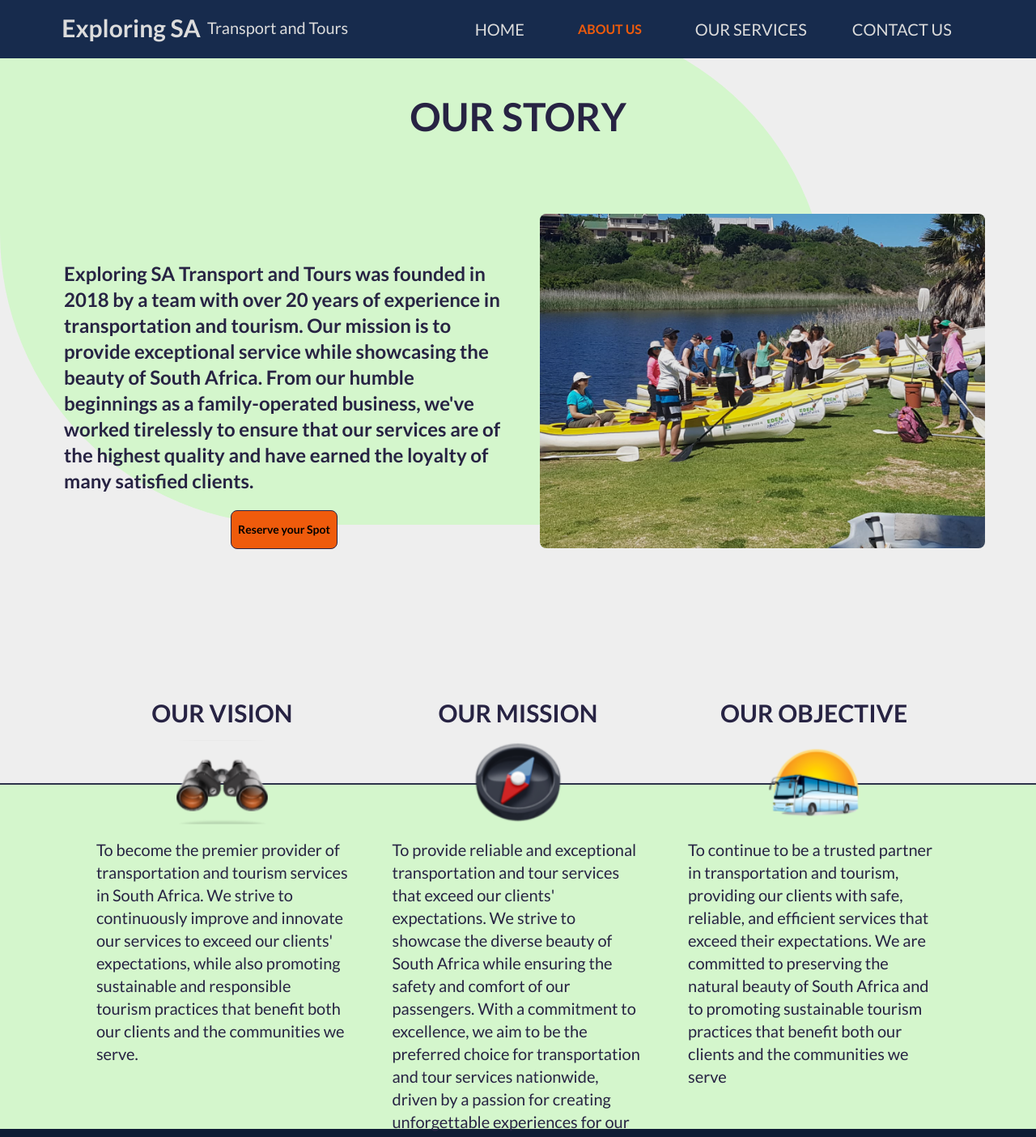
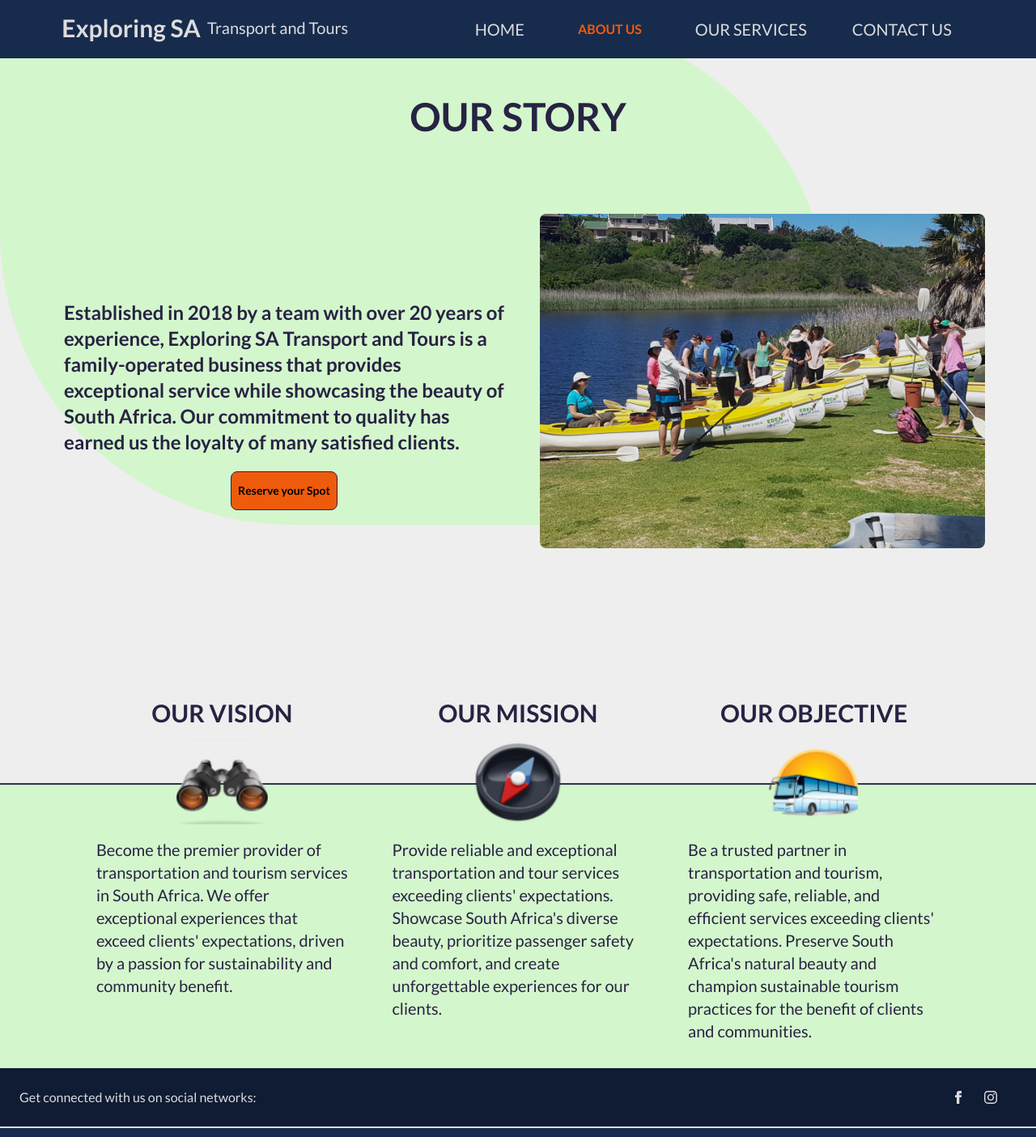
Before and after one commit to Riyaazct/exploringsa, a React (Create React App) app: page /about in a window 1280 px wide. Shown: the top 1404 px of the page at 81% size. Built offline with nearby package versions, Linux system fonts and the light colour scheme; what tailwindcss-animated would draw is missing.

Commit message:
updates to pages for seo

```diff
--- a/src/routes/AboutUs.js
+++ b/src/routes/AboutUs.js
@@ -43,14 +43,12 @@ const AboutUs = () => (
           xl:text-2xl
           animate-fade-right animate-once animate-duration-[1000ms] animate-ease-linear"
             >
-              Exploring SA Transport and Tours was founded in 2018 by
-              a team with over 20 years of experience in
-              transportation and tourism. Our mission is to provide
-              exceptional service while showcasing the beauty of South
-              Africa. From our humble beginnings as a family-operated
-              business, we've worked tirelessly to ensure that our
-              services are of the highest quality and have earned the
-              loyalty of many satisfied clients.
+              Established in 2018 by a team with over 20 years of
+              experience, Exploring SA Transport and Tours is a
+              family-operated business that provides exceptional
+              service while showcasing the beauty of South Africa. Our
+              commitment to quality has earned us the loyalty of many
+              satisfied clients.
             </p>
             {/* BUTTON */}
             <Link to="/contact">
--- a/src/routes/OurServices.js
+++ b/src/routes/OurServices.js
@@ -39,26 +39,23 @@ const OurServices = () => (
            md:left-11
            lg:left-[5%] lg:max-w-[90%]
            xl:max-w-[80%] xl:left-[9.5%]
-           2xl:bottom-[12%]
+           2xl:bottom-[5%]
            "
       >
-        <h1 className="mb-10 text-2xl font-extrabold text-blueText sm:text-3xl md:mb-12 lg:text-4xl lg:mb-20 xl:-ml-24 2xl:-ml-20 2xl:mb-24">
+        <h1 className="mb-10 text-2xl font-extrabold text-blueText sm:text-3xl md:mb-12 lg:text-4xl lg:mb-20 xl:-ml-24 2xl:-ml-20 2xl:mb-20">
           OUR SERVICES
         </h1>
-        <div className="bg-[#FFFFFF] w-full h-full px-3 py-1 rounded-2xl sm:p-5 xl:p-6">
+        <div className="bg-[#FFFFFF] w-[75%] h-full px-3 py-1 rounded-2xl sm:p-5 xl:p-6 mx-auto">
           <p className="sm:text-lg md:text-xl lg:text-2xl xl:font-semibold ">
-            At Exploring SA Transport and Tours, we offer a range of
-            transportation and tourism services to meet your needs.
-            With over 20 years of experience in the industry, we take
-            pride in providing high-quality and reliable services to
-            our clients. Our fleet ranges from 4-seater sedans to
-            22-seater buses, all of which are well-maintained,
-            roadworthy, and fully licensed. Whether you're looking for
-            charter services or tourist services, we've got you
-            covered. Our team of professional drivers and registered
-            tour guides are committed to ensuring that you have a safe
-            and enjoyable experience with us. We look forward to
-            serving you and creating a long-lasting relationship.
+            Exploring SA Transport and Tours is a trusted provider of
+            transportation and tourism services in South Africa. With
+            over 20 years of experience, we offer a wide range of
+            services, including charter services, tourist services,
+            and more. Our fleet of well-maintained vehicles is perfect
+            for any occasion, and our team of professional drivers and
+            registered tour guides are committed to ensuring your
+            safety and enjoyment. We look forward to serving you and
+            creating a long-lasting relationship.
           </p>
         </div>
       </div>
--- a/src/routes/Vision.js
+++ b/src/routes/Vision.js
@@ -3,10 +3,7 @@ import React from "react";
 const Vision = () => {
   return (
     <section>
-      {/* cards container */}
-      <div className="relative ml-5 md:ml-0 flex flex-col md:h-full md:text-center md:flex-row md:justify-center md:gap-2 lg:gap-5">
-        {/*  */}
-
+      <div className="relative flex flex-col ml-5 md:ml-0 md:h-full md:text-center md:flex-row md:justify-center md:gap-2 lg:gap-5">
         {/* card #1 */}
         <div className="mb-16 max-w-[75%] md:mb-8 md:max-h-[500px] xl:max-w-[27%]">
           <h2 className="text-2xl xl:text-3xl text-blueText font-semibold animate-jump-in animate-once animate-duration-[1000ms] animate-ease-in">
@@ -15,77 +12,54 @@ const Vision = () => {
           <img
             className="md:mx-auto h-[75px] md:h-[85px] lg:h-[95px] my-4 xl:h-[105px] 2xl:h-[115px]"
             src="images/icons/vision.svg"
-            alt="binoculars icon"
+            alt="Binoculars Icon - Exploring SA Transport and Tours Vision"
           />
           <p className="md:max-w-[90%] text-left mx-auto text-blueText lg:text-lg xl:text-xl 2xl:ml-7 animate-fade-right animate-once animate-duration-[1000ms] animate-ease-linear">
-            To become the premier provider of transportation and
-            tourism services in South Africa. We strive to
-            continuously improve and innovate our services to exceed
-            our clients' expectations, while also promoting
-            sustainable and responsible tourism practices that benefit
-            both our clients and the communities we serve.
+            Become the premier provider of transportation and tourism
+            services in South Africa. We offer exceptional experiences
+            that exceed clients' expectations, driven by a passion for
+            sustainability and community benefit.
           </p>
         </div>
-        {/*  */}
 
         {/* card #2 */}
         <div className="mb-16 max-w-[75%] md:mb-8 md:max-h-[500px] xl:max-w-[27%]">
-          <h2
-            className="text-2xl xl:text-3xl text-blueText font-semibold
-                         animate-jump-in animate-once animate-duration-[1000ms] animate-ease-in"
-          >
+          <h2 className="text-2xl xl:text-3xl text-blueText font-semibold animate-jump-in animate-once animate-duration-[1000ms] animate-ease-in">
             OUR MISSION
           </h2>
           <img
             className="md:mx-auto h-[75px] md:h-[85px] lg:h-[95px] my-4 xl:h-[105px] 2xl:h-[110px] 2xl:mt-5"
             src="images/icons/mission.svg"
-            alt="compass icon"
+            alt="Compass Icon - Exploring SA Transport and Tours Mission"
           />
-          <p
-            className="md:max-w-[90%] text-left mx-auto text-blueText lg:text-lg xl:text-xl 2xl:ml-7
-                        animate-fade-right animate-once animate-duration-[1000ms] animate-ease-linear"
-          >
-            To provide reliable and exceptional transportation and
-            tour services that exceed our clients' expectations. We
-            strive to showcase the diverse beauty of South Africa
-            while ensuring the safety and comfort of our passengers.
-            With a commitment to excellence, we aim to be the
-            preferred choice for transportation and tour services
-            nationwide, driven by a passion for creating unforgettable
-            experiences for our clients.
+          <p className="md:max-w-[90%] text-left mx-auto text-blueText lg:text-lg xl:text-xl 2xl:ml-7 animate-fade-right animate-once animate-duration-[1000ms] animate-ease-linear">
+            Provide reliable and exceptional transportation and tour
+            services exceeding clients' expectations. Showcase South
+            Africa's diverse beauty, prioritize passenger safety and
+            comfort, and create unforgettable experiences for our
+            clients.
           </p>
         </div>
-        {/*  */}
 
         {/* card #3 */}
         <div className="mb-16 max-w-[75%] md:mb-8 md:max-h-[500px] xl:max-w-[27%]">
-          <h2
-            className="text-2xl xl:text-3xl text-blueText font-semibold
-                         animate-jump-in animate-once animate-duration-[1000ms] animate-ease-in"
-          >
+          <h2 className="text-2xl xl:text-3xl text-blueText font-semibold animate-jump-in animate-once animate-duration-[1000ms] animate-ease-in">
             OUR OBJECTIVE
           </h2>
           <img
             className="md:mx-auto h-[75px] md:h-[85px] lg:h-[95px] my-4 xl:h-[105px] 2xl:h-[115px]"
             src="images/icons/objective.svg"
-            alt="bus icon"
+            alt="Bus Icon - Exploring SA Transport and Tours Objective"
           />
-          <p
-            className="md:max-w-[90%] text-left mx-auto text-blueText lg:text-lg xl:text-xl 2xl:ml-7
-                        animate-fade-right animate-once animate-duration-[1000ms] animate-ease-linear"
-          >
-            To continue to be a trusted partner in transportation and
-            tourism, providing our clients with safe, reliable, and
-            efficient services that exceed their expectations. We are
-            committed to preserving the natural beauty of South Africa
-            and to promoting sustainable tourism practices that
-            benefit both our clients and the communities we serve
+          <p className="md:max-w-[90%] text-left mx-auto text-blueText lg:text-lg xl:text-xl 2xl:ml-7 animate-fade-right animate-once animate-duration-[1000ms] animate-ease-linear">
+            Be a trusted partner in transportation and tourism,
+            providing safe, reliable, and efficient services exceeding
+            clients' expectations. Preserve South Africa's natural
+            beauty and champion sustainable tourism practices for the
+            benefit of clients and communities.
           </p>
         </div>
-        <div
-          className="hidden md:block md:top-[90px] lg:top-[95px] xl:top-[105px] absolute bg-lightGreen w-full h-full border-t-[2px]
-                   border-[#2D334A] -z-10"
-        />
+        <div className="hidden md:block md:top-[90px] lg:top-[95px] xl:top-[105px] absolute bg-lightGreen w-full h-full border-t-[2px] border-[#2D334A] -z-10" />
       </div>
     </section>
   );
```
Also changed, not shown: src/routes/Services.js (+26 -30 lines).
